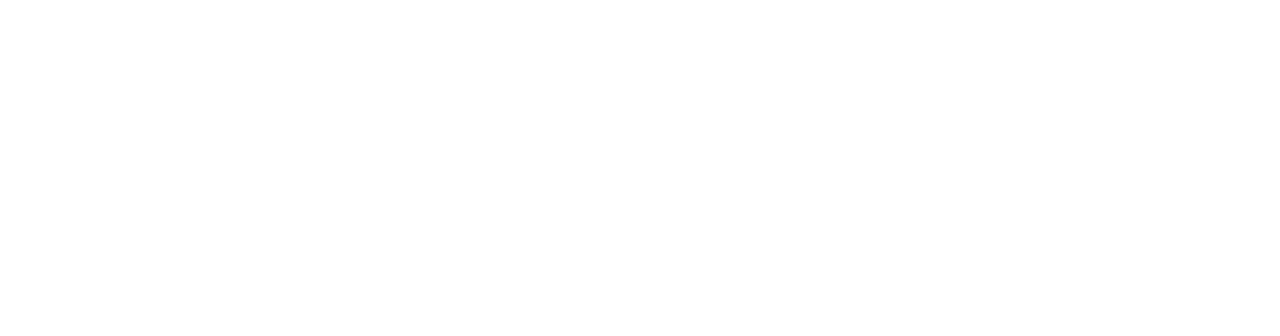
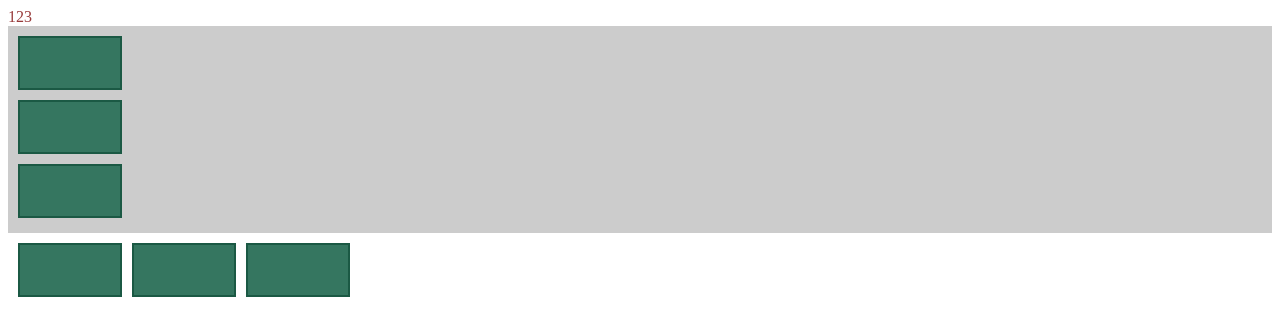
Before and after one commit to Trista-H/git-test, a plain HTML site: page index.html in a window 1280 px wide. Drawn offline with Linux system fonts and the light colour scheme.

Commit message:
feat: layout & CSS.

```diff
--- a/index.html
+++ b/index.html
@@ -1,12 +1,48 @@
 <!DOCTYPE html>
-<html lang="en">
+<html lang="zh-TW">
 <head>
-    <meta charset="UTF-8">
-    <meta http-equiv="X-UA-Compatible" content="IE=edge">
-    <meta name="viewport" content="width=device-width, initial-scale=1.0">
-    <title>Document</title>
+  <meta charset="UTF-8">
+  <meta http-equiv="X-UA-Compatible" content="IE=edge">
+  <meta name="viewport" content="width=device-width, initial-scale=1.0">
+  <title>我的新專案</title>
+  <style>
+    .box {
+      color: rgb(152, 58, 58);
+    }
+    .block {
+      background-color: rgb(53, 118, 96);
+      border: 2px solid rgb(27, 89, 68);
+      height: 50px;
+      margin-bottom: 10px;
+      margin-right: 10px;
+      width: 100px;
+    }
+    .col {
+      background-color: #ccc;
+      padding: 10px 10px 5px 10px;
+    }
+    .row {
+      display: flex;
+      margin: 10px;
+    }
+  </style>
 </head>
 <body>
+  <main>
+    <div class="box">123</div>
+    <div class="col">
+      <div class="block"></div>
+      <div class="block"></div>
+      <div class="block"></div>
+    </div>
+    <div class="row">
+      <div class="block"></div>
+      <div class="block"></div>
+      <div class="block"></div>
+    </div>
+  </main>
+  <footer>
 
+  </footer>
 </body>
 </html>
```
